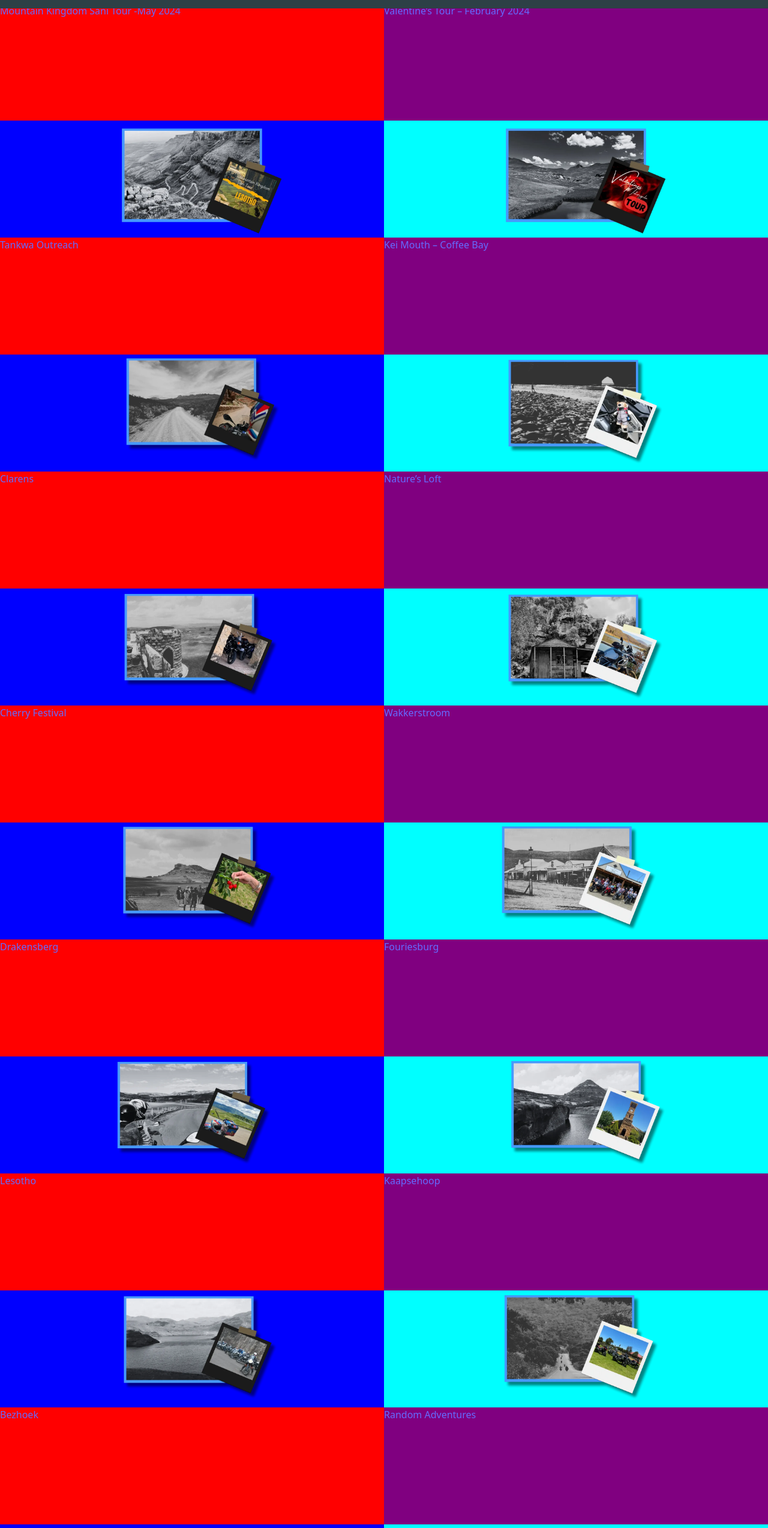
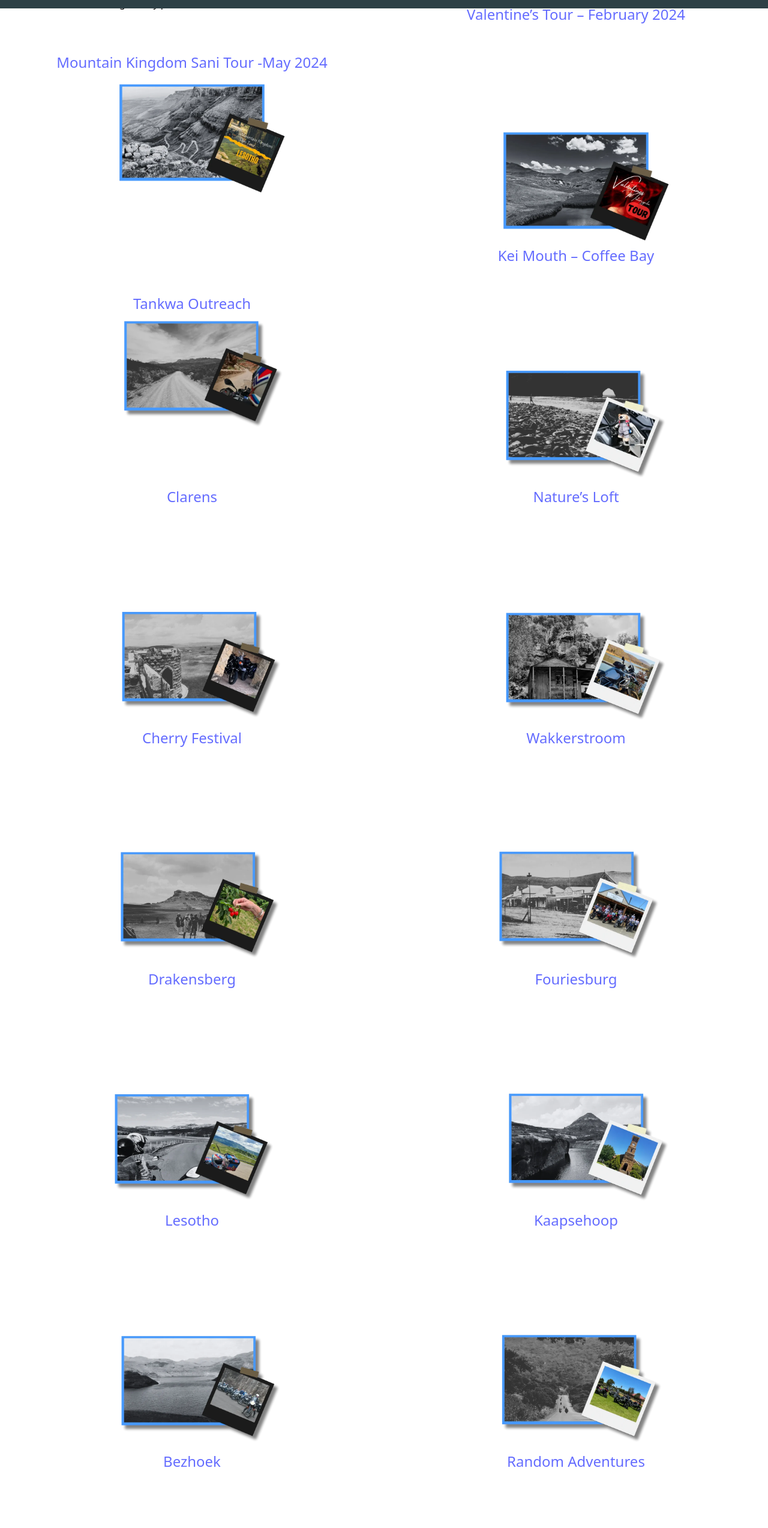
Before and after one commit to Crimescene1997/torque, a React (Vite) app: page /gallery in a window 1280 px wide. Shown: the part 66-2613 px from the top of the page at 60% size. Built offline with nearby package versions, Linux system fonts and the light colour scheme.

Commit message:
gallery sections done and gallery links more

```diff
--- a/src/components/galleryComponent/styles.module.css
+++ b/src/components/galleryComponent/styles.module.css
@@ -22,12 +22,16 @@
   height: 50%;
   background-color: aqua;
   color: black;
+  justify-content: center;
+  align-items: center;
 }
 
 .Section1Body {
   width: 100;
   height: 50%;
   background-color: brown;
+  justify-content: center;
+  align-items: center;
 }
 
 .Section2 {
@@ -41,18 +45,22 @@
   height: 100%;
   display: flex;
   flex-direction: column;
+  justify-content: center;
+  align-items: center;
 }
 
 .Section2LeftTop {
   width: 100;
-    height: 50%;
-    background-color:red;
+  height: 10%;
+  background-color: white;
+  color: #031e41;
+  font-size: x-large;
 }
 
 .Section2LeftBottom {
   width: 100;
   height: 50%;
-    background-color:blue;
+  background-color: white;
 }
 
 .Section2Image1 {
@@ -68,18 +76,24 @@
   height: 100%;
   display: flex;
   flex-direction: column;
+  justify-content: center;
+  align-items: center;
 }
 
 .Section2RightTop {
   width: 100;
   height: 50%;
-    background-color:purple;
+  background-color: white;
+  color: #031e41;
+  justify-content: center;
+  align-items: center;
+  font-size: x-large;
 }
 
 .Section2RightBottom {
   width: 100;
   height: 50%;
-    background-color:aqua
+  background-color: white;
 }
 
 .Section2Image2 {
@@ -101,18 +115,22 @@
   height: 100%;
   display: flex;
   flex-direction: column;
+  justify-content: center;
+  align-items: center;
 }
 
 .Section3LeftTop {
   width: 100;
-    height: 50%;
-    background-color:red;
+  height: 10%;
+  background-color: white;
+  color: #031e41;
+  font-size: x-large;
 }
 
 .Section3LeftBottom {
   width: 100;
   height: 50%;
-    background-color:blue;
+  background-color: white;
 }
 
 .Section3Image1 {
@@ -128,18 +146,24 @@
   height: 100%;
   display: flex;
   flex-direction: column;
+  justify-content: center;
+  align-items: center;
 }
 
 .Section3RightTop {
   width: 100;
   height: 50%;
-    background-color:purple;
+  background-color: white;
+  color: #031e41;
+  justify-content: center;
+  align-items: center;
+  font-size: x-large;
 }
 
 .Section3RightBottom {
   width: 100;
   height: 50%;
-    background-color:aqua
+  background-color: white;
 }
 
 .Section3Image2 {
@@ -161,18 +185,22 @@
   height: 100%;
   display: flex;
   flex-direction: column;
+  justify-content: center;
+  align-items: center;
 }
 
 .Section4LeftTop {
   width: 100;
   height: 50%;
-    background-color:red;
+  background-color: white;
+  color: #031e41;
+  font-size: x-large;
 }
 
 .Section4LeftBottom {
   width: 100;
   height: 50%;
-    background-color:blue;
+  background-color: white;
 }
 
 .Section4Image1 {
@@ -188,18 +216,24 @@
   height: 100%;
   display: flex;
   flex-direction: column;
+  justify-content: center;
+  align-items: center;
 }
 
 .Section4RightTop {
   width: 100;
   height: 50%;
-    background-color:purple;
+  background-color: white;
+  color: #031e41;
+  justify-content: center;
+  align-items: center;
+  font-size: x-large;
 }
 
 .Section4RightBottom {
   width: 100;
   height: 50%;
-    background-color:aqua
+  background-color: white;
 }
 
 .Section4Image2 {
@@ -221,18 +255,24 @@
   height: 100%;
   display: flex;
   flex-direction: column;
+  justify-content: center;
+  align-items: center;
 }
 
 .Section5LeftTop {
   width: 100;
   height: 50%;
-    background-color:red;
+  background-color: white;
+  color: #031e41;
+  justify-content: center;
+  align-items: center;
+  font-size: x-large;
 }
 
 .Section5LeftBottom {
   width: 100;
   height: 50%;
-    background-color:blue;
+  background-color: white;
 }
 
 .Section5Image1 {
@@ -248,18 +288,24 @@
   height: 100%;
   display: flex;
   flex-direction: column;
+  justify-content: center;
+  align-items: center;
 }
 
 .Section5RightTop {
   width: 100;
   height: 50%;
-    background-color:purple;
+  background-color: white;
+  color: #031e41;
+  justify-content: center;
+  align-items: center;
+  font-size: x-large;
 }
 
 .Section5RightBottom {
   width: 100;
   height: 50%;
-    background-color:aqua
+  background-color: white;
 }
 
 .Section5Image2 {
@@ -281,18 +327,24 @@
   height: 100%;
   display: flex;
   flex-direction: column;
+  justify-content: center;
+  align-items: center;
 }
 
 .Section6LeftTop {
   width: 100;
   height: 50%;
-    background-color:red;
+  background-color: white;
+  color: #031e41;
+  justify-content: center;
+  align-items: center;
+  font-size: x-large;
 }
 
 .Section6LeftBottom {
   width: 100;
   height: 50%;
-    background-color:blue;
+  background-color: white;
 }
 
 .Section6Image1 {
@@ -308,18 +360,24 @@
   height: 100%;
   display: flex;
   flex-direction: column;
+  justify-content: center;
+  align-items: center;
 }
 
 .Section6RightTop {
   width: 100;
   height: 50%;
-    background-color:purple;
+  background-color: white;
+  color: #031e41;
+  justify-content: center;
+  align-items: center;
+  font-size: x-large;
 }
 
 .Section6RightBottom {
   width: 100;
   height: 50%;
-    background-color:aqua
+  background-color: white;
 }
 
 .Section6Image2 {
@@ -341,18 +399,24 @@
   height: 100%;
   display: flex;
   flex-direction: column;
+  justify-content: center;
+  align-items: center;
 }
 
 .Section7LeftTop {
   width: 100;
   height: 50%;
-    background-color:red;
+  background-color: white;
+  color: #031e41;
+  justify-content: center;
+  align-items: center;
+  font-size: x-large;
 }
 
 .Section7LeftBottom {
   width: 100;
   height: 50%;
-    background-color:blue;
+  background-color: white;
 }
 
 .Section7Image1 {
@@ -368,18 +432,24 @@
   height: 100%;
   display: flex;
   flex-direction: column;
+  justify-content: center;
+  align-items: center;
 }
 
 .Section7RightTop {
   width: 100;
   height: 50%;
-    background-color:purple;
+  background-color: white;
+  color: #031e41;
+  justify-content: center;
+  align-items: center;
+  font-size: x-large;
 }
 
 .Section7RightBottom {
   width: 100;
   height: 50%;
-    background-color:aqua
+  background-color: white;
 }
 
 .Section7Image2 {
@@ -401,18 +471,24 @@
   height: 100%;
   display: flex;
   flex-direction: column;
+  justify-content: center;
+  align-items: center;
 }
 
 .Section8LeftTop {
   width: 100;
   height: 50%;
-    background-color:red;
+  background-color: white;
+  color: #031e41;
+  justify-content: center;
+  align-items: center;
+  font-size: x-large;
 }
 
 .Section8LeftBottom {
   width: 100;
   height: 50%;
-    background-color:blue;
+  background-color: white;
 }
 
 .Section8Image1 {
@@ -428,21 +504,27 @@
   height: 100%;
   display: flex;
   flex-direction: column;
+  justify-content: center;
+  align-items: center;
 }
 
 .Section8RightTop {
   width: 100;
   height: 50%;
-    background-color:purple;
+  background-color: white;
+  color: #031e41;
+  justify-content: center;
+  align-items: center;
+  font-size: x-large;
 }
 
 .Section8RightBottom {
   width: 100;
   height: 50%;
-    background-color:aqua
+  background-color: white;
 }
 
-  .Section8Image2{
+.Section8Image2 {
   width: 100%;
   height: 100%;
   object-fit: contain;
@@ -461,18 +543,24 @@
   height: 100%;
   display: flex;
   flex-direction: column;
+  justify-content: center;
+  align-items: center;
 }
 
 .Section9LeftTop {
   width: 100;
   height: 50%;
-    background-color:red;
+  background-color: white;
+  color: #031e41;
+  justify-content: center;
+  align-items: center;
+  font-size: x-large;
 }
 
 .Section9LeftBottom {
   width: 100;
   height: 50%;
-    background-color:blue;
+  background-color: white;
 }
 
 .Section9Image1 {
@@ -488,16 +576,22 @@
   height: 100%;
   display: flex;
   flex-direction: column;
+  justify-content: center;
+  align-items: center;
 }
 
 .Section9RightTop {
   width: 100;
   height: 50%;
-    background-color:purple;
+  background-color: white;
+  color: #031e41;
+  justify-content: center;
+  align-items: center;
+  font-size: x-large;
 }
 
 .Section9RightBottom {
   width: 100;
   height: 50%;
-    background-color:aqua
+  background-color: white;
 }
```
Lines whose indentation alone changed are shown as unchanged.
